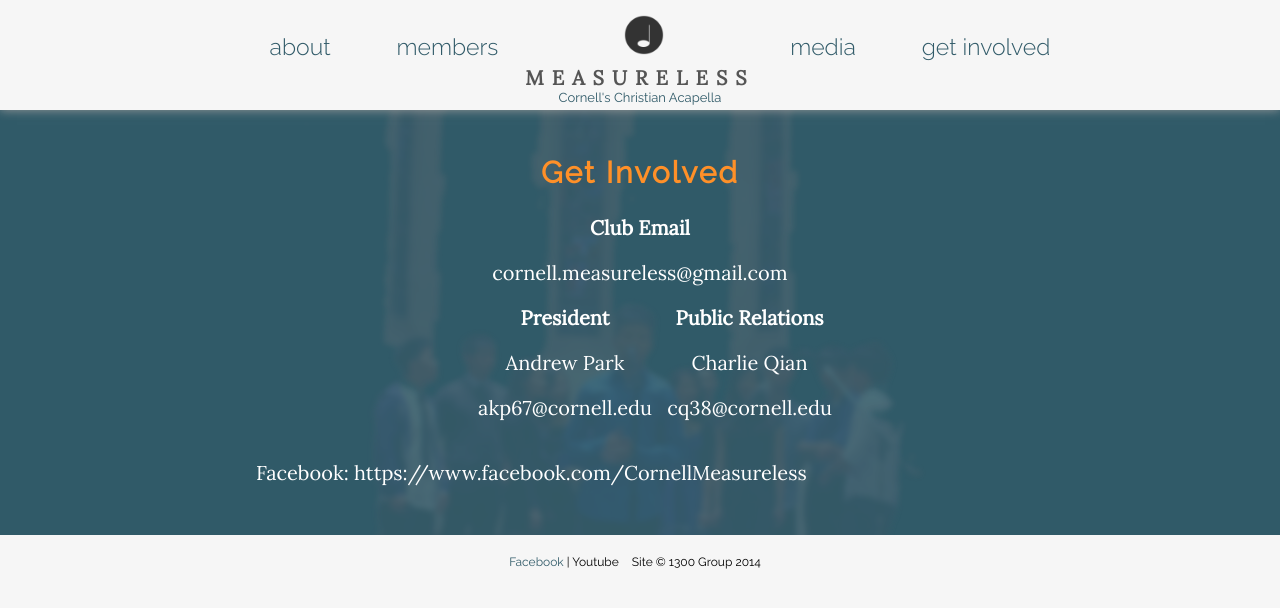
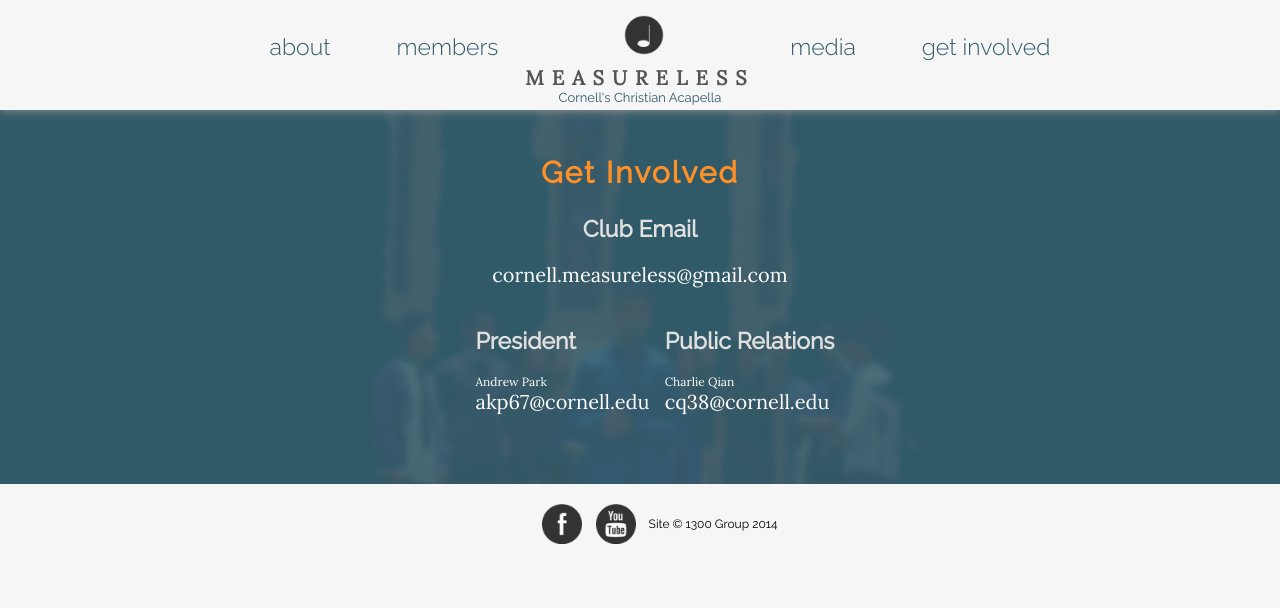
Before and after one commit to apokellypse/Measureless-Website, a PHP site: page /getinvolved.php in a window 1280 px wide. Shown: the top 608 px of the page. Run offline with PHP 8.4, Linux system fonts and the light colour scheme.

Commit message:
footer icons

```diff
--- a/css/main2.css
+++ b/css/main2.css
@@ -436,9 +436,10 @@ hr {
 
 
 h5 {
-    color: white;
-    font-size:20px;
-    margin: 0;
+    color: #e0e0e0;
+    font-size:23px;
+    margin: 0 0 20px 0;
+    font-family: Raleway, serif;
 }
 
 #contact {
@@ -446,19 +447,26 @@ h5 {
 }
 
 #contact p {
-
+    margin: 0;
 }
 
 #contact ul {
     list-style: none;
+    text-align: center;
 }
 #contact ul li {
     display: inline-block;
-    text-align: center;
+    text-align: left;
     margin-right:10px;
 }
 
-.contactdiv { text-align: center;}
+.contactdiv {
+    text-align: center;
+    padding-bottom: 20px;
+}
+.name {
+    font-size: 12px;
+}
 
     /*
  _____           _
@@ -481,3 +489,20 @@ footer p {
     display: inline;
     margin: 0 10px 0 0;
 }
+
+footer img {
+    height: 40px;
+    width: 40px;
+    border: 0;
+    margin: 0 10px 0 0;
+}
+footer ul {
+    list-style: none;
+    margin: 0;
+
+}
+footer li {
+    display: inline-block;
+    margin: 0;
+    vertical-align:middle;
+}
--- a/footer.php
+++ b/footer.php
@@ -1,4 +1,10 @@
 <footer>
-    <p><a href="https://www.facebook.com/CornellMeasureless">Facebook</a> | Youtube</p>
-	<p>Site &copy; 1300 Group 2014</p>
+
+    <ul>
+        <li>
+    <a href="https://www.facebook.com/CornellMeasureless"><img src="img/iconfb.png" ></a> </li>
+       <li> <img src="img/iconyt.png" ></li>
+
+	<li>Site &copy; 1300 Group 2014</li>
+            </ul>
 </footer>
--- a/getinvolved.php
+++ b/getinvolved.php
@@ -25,8 +25,8 @@
             <div class="contactdiv" id="contactofficer">
 
 <ul>
-                <li>			<h5>President</h5> <p>Andrew Park </p><p>akp67@cornell.edu</p></li>
-<li>			<h5>Public Relations</h5> <p>Charlie Qian</p><p> cq38@cornell.edu</p></li>
+                <li>			<h5>President</h5> <p class="name">Andrew Park </p><p>akp67@cornell.edu</p></li>
+<li>			<h5>Public Relations</h5> <p class="name">Charlie Qian</p><p> cq38@cornell.edu</p></li>
                 </ul>
 
             </div>
@@ -35,7 +35,6 @@
 
 
 <!-- Club Links (tumblr, g+, facebook, twitter, youtube…) -->
-			<p>Facebook: https://www.facebook.com/CornellMeasureless </p>
         </div>
 
 		<?php include "footer.php";?>
```
Also changed, not shown: img/iconfb.png (added), img/iconyt.png (added), 1 other file.
